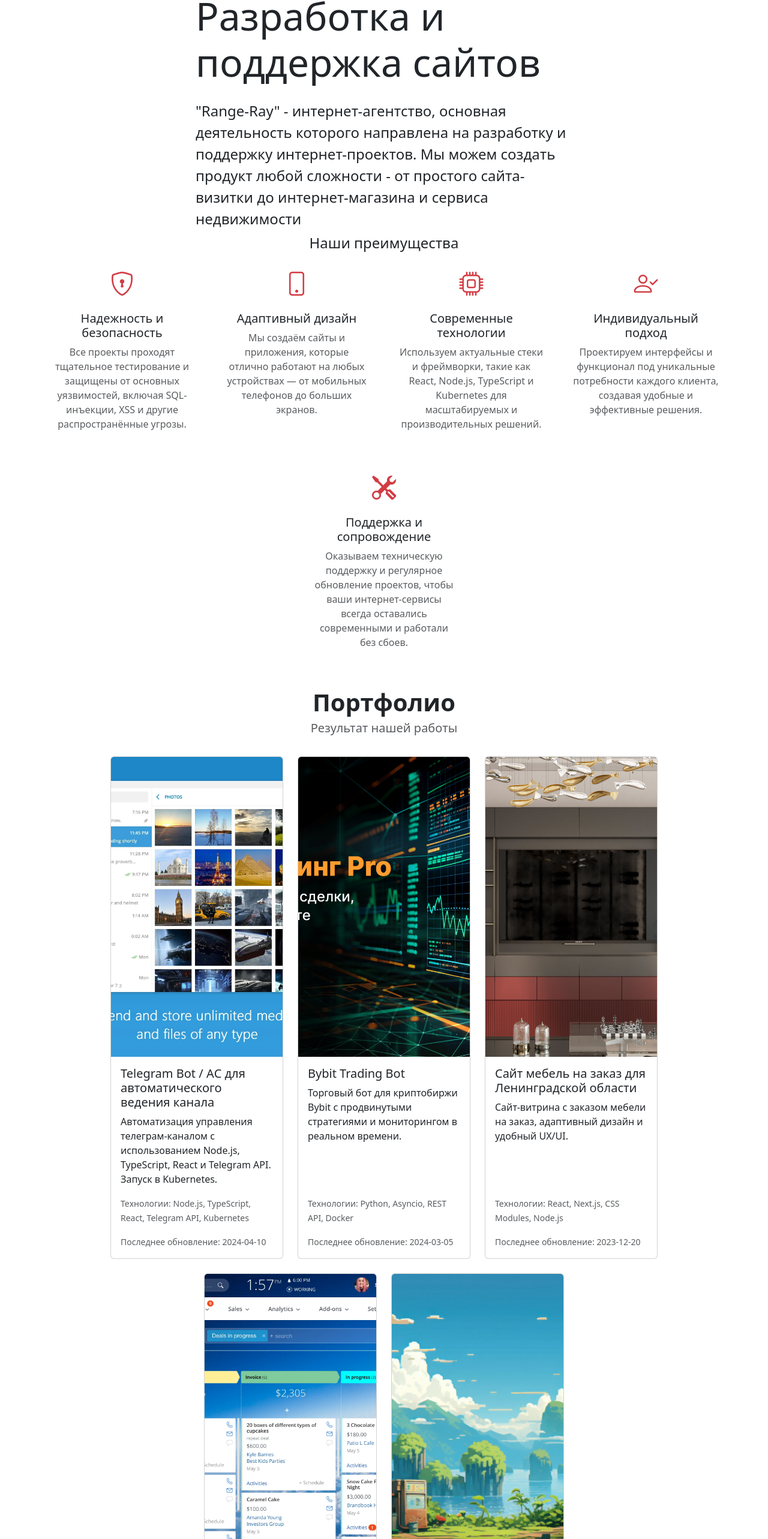
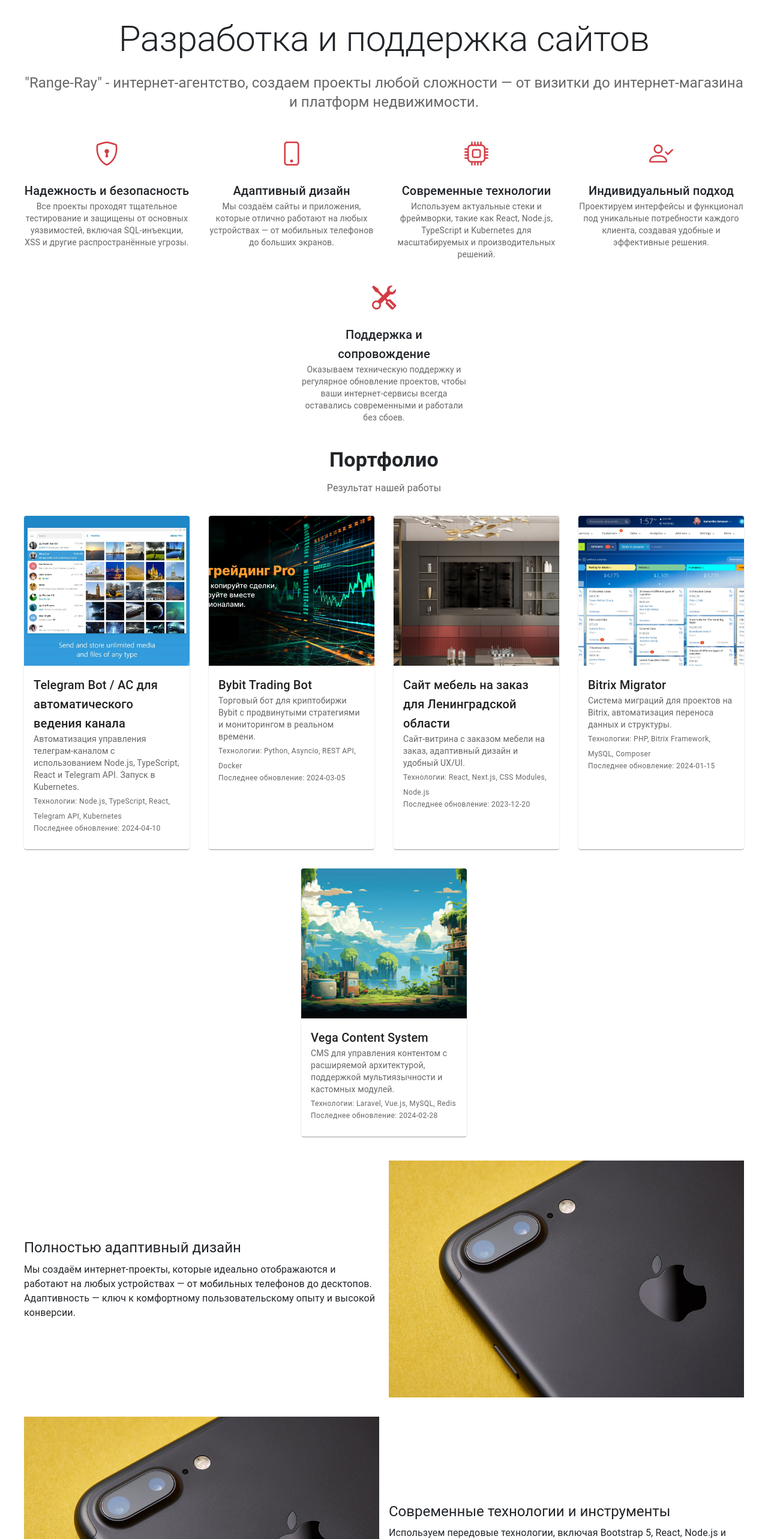
Before and after one commit to artyom-gaibovich/rangeray-frontend-ui, a Next.js app: page / in a window 1280 px wide. Shown: the part 75-2641 px from the top of the page at 60% size. Built offline with nearby package versions, Linux system fonts and the light colour scheme.

Commit message:
RANGERAY-2: Добавил карточку технологического стека

```diff
--- a/app/page.tsx
+++ b/app/page.tsx
@@ -1,13 +1,19 @@
+'use client';
+
 import { withLayout } from '@/layout/Layout';
-import { Col, Container, Row } from 'react-bootstrap';
+import {
+  Box,
+  Grid,
+  Typography,
+  Card,
+  CardContent,
+  CardMedia,
+  Container,
+  TextField,
+  Button,
+} from '@mui/material';
 import Image from 'next/image';
-
-const imageStyle = {
-  borderRadius: '50%',
-  border: '1px solid #fff',
-  width: '100px',
-  height: 'auto',
-};
+import { TechCard } from '@/components/TechCard/TechCard';
 
 const features = [
   {
@@ -147,325 +153,304 @@ const showcases = [
   },
 ];
 
+const techStackData = [
+  {
+    title: 'Языки программирования',
+    techs: [
+      { name: 'PHP' },
+      { name: 'NodeJS' },
+      { name: 'Golang' },
+      { name: 'Python' },
+    ],
+  },
+  {
+    title: 'Базы данных',
+    techs: [{ name: 'PostgreSQL' }, { name: 'MySQL' }, { name: 'MongoDB' }],
+  },
+  {
+    title: 'Фреймворки',
+    techs: [
+      { name: 'NestJS' },
+      { name: 'React' },
+      { name: 'Next.js' },
+      { name: 'Laravel' },
+    ],
+  },
+  {
+    title: 'Системы',
+    techs: [{ name: 'Docker' }, { name: 'Kubernetes' }, { name: 'Linux' }],
+  },
+  {
+    title: 'Обработка данных',
+    techs: [{ name: 'Redis' }, { name: 'RabbitMQ' }, { name: 'ElasticSearch' }],
+  },
+  {
+    title: 'CI/CD',
+    techs: [
+      { name: 'GitHub Actions' },
+      { name: 'GitLab CI' },
+      { name: 'Jenkins' },
+    ],
+  },
+];
 function Home() {
   return (
-    <div className='page-wrapper d-flex flex-column min-vh-100'>
-      <>
-        <Row xl={2} className='justify-content-center'>
-          <Col lg={12}>
-            <h1 className='heading display-3 aos-init aos-animate mb-4'>
+    <Box
+      className='page-wrapper'
+      sx={{
+        display: 'flex',
+        flexDirection: 'column',
+        minHeight: '100vh',
+        py: 5,
+        px: { xs: 2, md: 5 },
+      }}
+    >
+      {/* Hero Section */}
+      <Grid container justifyContent='center' spacing={4} mb={5}>
+        <Grid size={{ xs: 12, lg: 12 }} textAlign='center'>
+          <Typography variant='h2' gutterBottom>
             Разработка и поддержка сайтов
-            </h1>
-            <h2 className='h4 lh-base fw-normal aos-int aos-animate'>
-              &#34;Range-Ray&#34; - интернет-агентство, основная деятельность
-              которого направлена на разработку и поддержку интернет-проектов.
-              Мы можем создать продукт любой сложности - от простого
-              сайта-визитки до интернет-магазина и сервиса недвижимости
-            </h2>
-          </Col>
-        </Row>
+          </Typography>
+          <Typography variant='h5' color='text.secondary'>
+            "Range-Ray" - интернет-агентство, создаем проекты любой сложности —
+            от визитки до интернет-магазина и платформ недвижимости.
+          </Typography>
+        </Grid>
+      </Grid>
 
-        <Row className='justify-content-center'>
-          <Col lg={12}>
-            <h2 className='h4 mb-4 text-center'>Наши преимущества</h2>
-            <Container>
-              <Row className='g-5 justify-content-center'>
+      {/* Features */}
+      <Grid container justifyContent='center' spacing={4} mb={5}>
         {features.map((feature, idx) => (
-                  <Col key={idx} lg={3} sm={6}>
-                    <div className='text-center'>
-                      <div className='mb-3'>
+          <Grid key={idx} size={{ xs: 12, sm: 6, md: 3 }} textAlign='center'>
+            <Box sx={{ mb: 2 }}>
               <i
                 className={`bi bi-${feature.icon} fs-1`}
                 style={{ color: '#d33c44' }}
-                        ></i>
-                      </div>
-                      <h5>{feature.title}</h5>
-                      <p className='text-muted'>{feature.description}</p>
-                    </div>
-                  </Col>
+              />
+            </Box>
+            <Typography variant='h6'>{feature.title}</Typography>
+            <Typography variant='body2' color='text.secondary'>
+              {feature.description}
+            </Typography>
+          </Grid>
         ))}
-              </Row>
-            </Container>
-          </Col>
-        </Row>
+      </Grid>
 
-        <Row className='justify-content-center m-5'>
-          <Col lg={12}>
-            <Container>
-              <Row className='justify-content-center pb-2 text-center'>
-                <h2 className='display-6 fw-bold mb-1'>Портфолио</h2>
-                <p className='lead text-muted mb-4'>Результат нашей работы</p>
-              </Row>
-              <div className='d-flex justify-content-center flex-wrap gap-4'>
-                {portfolioItems.map((item, idx) => (
-                  <div key={idx} className='card' style={{ width: '18rem' }}>
+      {/* Portfolio */}
+      <Box mb={5}>
+        <Typography
+          variant='h4'
+          fontWeight='bold'
+          textAlign='center'
+          gutterBottom
+        >
+          Портфолио
+        </Typography>
+        <Typography
+          variant='subtitle1'
+          color='text.secondary'
+          textAlign='center'
+          mb={4}
+        >
+          Результат нашей работы
+        </Typography>
+        <Grid container spacing={4} justifyContent='center'>
+          {portfolioItems.map((item) => (
+            <Grid key={item.id} size={{ xs: 12, sm: 6, md: 4, lg: 3 }}>
+              <Card sx={{ height: '100%' }}>
+                <CardMedia>
                   <Image
-                      className='card-img-top'
                     src={item.image}
-                      alt='...'
+                    alt={item.title}
                     width={500}
                     height={500}
-                      style={{ objectFit: 'cover' }}
+                    style={{ objectFit: 'cover', width: '100%', height: 250 }}
                   />
+                </CardMedia>
+                <CardContent>
+                  <Typography variant='h6'>{item.title}</Typography>
+                  <Typography variant='body2' color='text.secondary'>
+                    {item.description}
+                  </Typography>
+                  <Typography variant='caption' color='text.secondary'>
+                    Технологии: {item.techStack.join(', ')}
+                  </Typography>
+                  {item.updated && (
+                    <Typography
+                      variant='caption'
+                      color='text.secondary'
+                      display='block'
+                    >
+                      Последнее обновление: {item.updated}
+                    </Typography>
+                  )}
+                </CardContent>
+              </Card>
+            </Grid>
+          ))}
+        </Grid>
+      </Box>
 
-                    <div className='card-body d-flex flex-column'>
-                      <h5 className='card-title'>{item.title}</h5>
-                      <p className='card-text flex-grow-1'>
-                        {item.description}
-                      </p>
-                      <p className='card-text'>
-                        <small className='text-muted'>
-                          Технологии: {item.techStack.join(', ')}
-                        </small>
-                      </p>
-                      {item.updated && (
-                        <p className='card-text'>
-                          <small className='text-muted'>
-                            Последнее обновление: {item.updated}
-                          </small>
-                        </p>
-                      )}
-                    </div>
-                  </div>
-                ))}
-              </div>
-            </Container>
-          </Col>
-        </Row>
-        {/*         <Row xl={2} className="justify-content-center m-5">
-                <Col lg={12}>
-                    <section>
-                        <Container>
-                            <Row className="pb-2 justify-content-center">
-                                <Col md={7} className="text-center"></Col>
-                                <h2 className="text-center display-6 mb-1 fw-bold">Портфолио</h2>
-                                <p className="lead text-center text-muted mb-4">Результат нашей работы</p>
-                            </Row>
-                            <div className="d-flex gap-5">
-                                <div className="card">
-                                    <Image className="card-img-top" src={'/sitew_og.png'} alt={'...'} width={500}
-                                           height={500}
-                                           style={imageStyle2}/>
-                                    <div className="card-body">
-                                        <h5 className="card-title">Сайт PHP</h5>
-                                        <p className="card-text">Интеграция с CRM Bitrix</p>
-                                        <p className="card-text"><small className="text-muted">Время последнего
-                                            обновления 5 мин</small>
-                                        </p>
-                                    </div>
-                                </div>
-                                <div className="card">
-                                    <Image className="card-img-top" src={'/sitew_og.png'} alt={'...'} width={500}
-                                           height={500}
-                                           style={imageStyle2}/>
-                                    <div className="card-body">
-                                        <h5 className="card-title">Сайт PHP</h5>
-                                        <p className="card-text">Интеграция с CRM Bitrix</p>
-                                        <p className="card-text"><small className="text-muted">Время последнего
-                                            обновления 5 мин</small>
-                                        </p>
-                                    </div>
-                                </div>
-                                <div className="card">
-                                    <Image className="card-img-top" src={'/sitew_og.png'} alt={'...'} width={500}
-                                           height={500}
-                                           style={imageStyle2}/>
-                                    <div className="card-body">
-                                        <h5 className="card-title">Сайт PHP</h5>
-                                        <p className="card-text">Интеграция с CRM Bitrix</p>
-                                        <p className="card-text"><small className="text-muted">Время последнего
-                                            обновления 5 мин</small>
-                                        </p>
-                                    </div>
-                                </div>
-                                <div className="card">
-                                    <Image className="card-img-top" src={'/sitew_og.png'} alt={'...'} width={500}
-                                           height={500}
-                                           style={imageStyle2}/>
-                                    <div className="card-body">
-                                        <h5 className="card-title">Сайт PHP</h5>
-                                        <p className="card-text">Интеграция с CRM Bitrix</p>
-                                        <p className="card-text"><small className="text-muted">Время последнего
-                                            обновления 5 мин</small>
-                                        </p>
-                                    </div>
-                                </div>
-                                <div className="card">
-                                    <Image className="card-img-top" src={'/sitew_og.png'} alt={'...'} width={500}
-                                           height={500}
-                                           style={imageStyle2}/>
-                                    <div className="card-body">
-                                        <h5 className="card-title">Сайт PHP</h5>
-                                        <p className="card-text">Интеграция с CRM Bitrix</p>
-                                        <p className="card-text"><small className="text-muted">Время последнего
-                                            обновления 5 мин</small>
-                                        </p>
-                                    </div>
-                                </div>
-                            </div>
-                        </Container>
-
-                    </section>
-                </Col>
-            </Row>*/}
-
-        <Row xl={2} className='justify-content-center g-5'>
-          <Col lg={12}>
-            <section className='showcase'>
-              <div className='container-fluid p-0'>
-                {showcases.map(
-                  ({ title, text, image, orderImageFirst }, idx) => (
-                    <div key={idx} className='row g-0'>
-                      {orderImageFirst ? (
+      {/* Showcases */}
+      <Box mb={5}>
+        {showcases.map(({ title, text, image, orderImageFirst }, idx) => (
+          <Grid container spacing={2} key={idx} mb={4} alignItems='center'>
+            {orderImageFirst && (
               <>
-                          <div className='col-lg-6 showcase-img text-white'>
+                <Grid size={{ xs: 12, md: 6 }}>
                   <Image
                     src={image}
                     alt={title}
                     width={300}
                     height={400}
-                              layout='responsive'
-                              objectFit='cover'
+                    style={{
+                      width: '100%',
+                      height: 'auto',
+                      objectFit: 'cover',
+                    }}
                   />
-                          </div>
-                          <div className='col-lg-6 showcase-text my-auto'>
-                            <h2>{title}</h2>
-                            <p className='lead mb-0'>{text}</p>
-                          </div>
+                </Grid>
+                <Grid size={{ xs: 12, md: 6 }}>
+                  <Typography variant='h5' gutterBottom>
+                    {title}
+                  </Typography>
+                  <Typography variant='body1'>{text}</Typography>
+                </Grid>
               </>
-                      ) : (
+            )}
+            {!orderImageFirst && (
               <>
-                          <div className='col-lg-6 order-lg-2 showcase-img text-white'>
+                <Grid size={{ xs: 12, md: 6 }}>
+                  <Typography variant='h5' gutterBottom>
+                    {title}
+                  </Typography>
+                  <Typography variant='body1'>{text}</Typography>
+                </Grid>
+                <Grid size={{ xs: 12, md: 6 }}>
                   <Image
                     src={image}
                     alt={title}
                     width={300}
                     height={400}
-                              layout='responsive'
-                              objectFit='cover'
+                    style={{
+                      width: '100%',
+                      height: 'auto',
+                      objectFit: 'cover',
+                    }}
                   />
-                          </div>
-                          <div className='col-lg-6 order-lg-1 showcase-text my-auto'>
-                            <h2>{title}</h2>
-                            <p className='lead mb-0'>{text}</p>
-                          </div>
+                </Grid>
               </>
             )}
-                    </div>
-                  )
-                )}
-              </div>
-            </section>
-          </Col>
-        </Row>
+          </Grid>
+        ))}
+      </Box>
 
-        <Row className='justify-content-center my-5'>
-          <Col lg={12}>
-            <section className='testimonials bg-light py-5 text-center'>
-              <div className='container'>
-                <h2 className='mb-5'>Состав команды</h2>
-                <div className='row justify-content-center'>
-                  {teamMembers.map((member, index) => (
-                    <div className='col-6 col-md-4 col-lg-2 mb-4' key={index}>
-                      <div className='testimonial-item text-center'>
+      <Box mb={5}>
+        <Typography
+          variant='h4'
+          fontWeight='bold'
+          textAlign='center'
+          gutterBottom
+        >
+          Наш технологический стек
+        </Typography>
+        <Typography
+          variant='subtitle1'
+          color='text.secondary'
+          textAlign='center'
+          mb={4}
+        >
+          Мы используем современные технологии для разработки и поддержки
+          проектов
+        </Typography>
+
+        <Grid container spacing={4}>
+          {techStackData.map((section, idx) => (
+            <Grid key={idx} size={{ xs: 12, sm: 6, md: 4 }}>
+              <TechCard title={section.title} techs={section.techs} />
+            </Grid>
+          ))}
+        </Grid>
+      </Box>
+
+      {/* Team */}
+      <Box mb={5} textAlign='center'>
+        <Typography variant='h4' mb={4}>
+          Состав команды
+        </Typography>
+        <Grid container spacing={4} justifyContent='center'>
+          {teamMembers.map((member, idx) => (
+            <Grid key={idx} size={{ xs: 6, md: 4, lg: 2 }} textAlign='center'>
               <Image
                 src={member.image}
                 alt={member.name}
                 width={200}
                 height={200}
-                          style={imageStyle}
-                          layout='responsive'
+                style={{ borderRadius: '50%', width: '100%', height: 'auto' }}
               />
-                        <h5 className='mt-3'>{member.name}</h5>
-                        <p className='font-weight-light mb-0'>{member.role}</p>
-                      </div>
-                    </div>
+              <Typography variant='h6' mt={2}>
+                {member.name}
+              </Typography>
+              <Typography variant='body2' color='text.secondary'>
+                {member.role}
+              </Typography>
+            </Grid>
           ))}
-                </div>
-              </div>
-            </section>
-          </Col>
-        </Row>
+        </Grid>
+      </Box>
 
-        <Row className='justify-content-center my-5 px-3'>
-          <Container>
-            <Row className='align-items-start justify-content-center g-5'>
-              <Col xs={12} lg={5}>
-                <h4 className='mb-3'>Форма обратной связи</h4>
-                <p>Предлагаемый удобный в сопровождении инструмент</p>
-                <p>По вопросам сотрудничества пишите:</p>
-                <div className='mb-2'>
-                  <i className='bi bi-envelope-fill me-2'></i>
+      {/* Contact Form */}
+      <Box mb={5}>
+        <Container maxWidth='md'>
+          <Grid container spacing={4}>
+            <Grid size={{ xs: 12, lg: 5 }}>
+              <Typography variant='h5' mb={2}>
+                Форма обратной связи
+              </Typography>
+              <Typography variant='body2' mb={1}>
+                Предлагаемый удобный в сопровождении инструмент
+              </Typography>
+              <Typography variant='body2' mb={2}>
+                По вопросам сотрудничества пишите:
+              </Typography>
+              <Typography variant='body2'>
                 <b>Mail:</b> mail@rangeray.ru
-                </div>
-                <div>
-                  <i className='bi bi-phone-fill me-2'></i>
+              </Typography>
+              <Typography variant='body2'>
                 <b>Phone:</b> +7 (914) 484-9962
-                </div>
-              </Col>
+              </Typography>
+            </Grid>
 
-              <Col xs={12} lg={6}>
-                <form style={{ maxWidth: '500px', margin: '0 auto' }}>
-                  <Row className='mb-3'>
-                    <Col>
-                      <label htmlFor='firstName' className='form-label'>
-                        Имя
-                      </label>
-                      <input
-                        type='text'
-                        className='form-control'
-                        id='firstName'
-                        placeholder='Имя'
+            <Grid size={{ xs: 12, lg: 7 }}>
+              <Box
+                component='form'
+                sx={{ display: 'flex', flexDirection: 'column', gap: 2 }}
+              >
+                <Grid container spacing={2}>
+                  <Grid size={{ xs: 12, md: 6 }}>
+                    <TextField fullWidth label='Имя' variant='outlined' />
+                  </Grid>
+                  <Grid size={{ xs: 12, md: 6 }}>
+                    <TextField fullWidth label='Фамилия' variant='outlined' />
+                  </Grid>
+                </Grid>
+                <TextField fullWidth label='Email' variant='outlined' />
+                <TextField
+                  fullWidth
+                  label='Ваш вопрос...'
+                  multiline
+                  rows={4}
+                  variant='outlined'
                 />
-                    </Col>
-                    <Col>
-                      <label htmlFor='lastName' className='form-label'>
-                        Фамилия
-                      </label>
-                      <input
-                        type='text'
-                        className='form-control'
-                        id='lastName'
-                        placeholder='Фамилия'
-                      />
-                    </Col>
-                  </Row>
-
-                  <div className='mb-3'>
-                    <label htmlFor='email' className='form-label'>
-                      Email
-                    </label>
-                    <input
-                      type='email'
-                      className='form-control'
-                      id='email'
-                      placeholder='example@email.com'
-                    />
-                  </div>
-
-                  <div className='mb-3'>
-                    <label htmlFor='message' className='form-label'>
-                      Напишите нам вопрос
-                    </label>
-                    <textarea
-                      className='form-control'
-                      id='message'
-                      rows={4}
-                      placeholder='Ваш вопрос...'
-                    />
-                  </div>
-
-                  <button type='submit' className='btn btn-primary w-100'>
+                <Button variant='contained' color='primary' fullWidth>
                   Отправить
-                  </button>
-                </form>
-              </Col>
-            </Row>
+                </Button>
+              </Box>
+            </Grid>
+          </Grid>
         </Container>
-        </Row>
-      </>
-    </div>
+      </Box>
+    </Box>
   );
 }
-
 export default withLayout(Home);
--- a/components/CalculatorForm/CalculatorForm.tsx
+++ b/components/CalculatorForm/CalculatorForm.tsx
@@ -54,7 +54,8 @@ const CalculatorForm = () => {
             value='+'
             type='operation'
             onClick={() => setValue(value + '+')}
-          />43
+          />
+          43
         </div>
         <div className='col-4'>
           <CalculatorButton
--- /dev/null
+++ b/components/TechCard/TechCard.tsx
@@ -0,0 +1,33 @@
+import { Card, CardContent, Chip, Stack, Typography } from '@mui/material';
+import { JSX } from 'react';
+
+interface TechCardProps {
+  title: string;
+  techs: { name: string; icon?: string }[];
+}
+
+export const TechCard = ({ title, techs }: TechCardProps): JSX.Element => {
+  return (
+    <Card sx={{ height: '100%', p: 2 }}>
+      <CardContent>
+        <Typography variant='h6' gutterBottom>
+          {title}
+        </Typography>
+        <Stack direction='row' flexWrap='wrap' gap={1}>
+          {techs.map((tech, idx) => (
+            <Chip
+              key={idx}
+              label={tech.name}
+              icon={
+                tech.icon ? <i className={`bi bi-${tech.icon}`} /> : undefined
+              }
+              size='small'
+              color='primary'
+              variant='outlined'
+            />
+          ))}
+        </Stack>
+      </CardContent>
+    </Card>
+  );
+};
```
Lines whose indentation alone changed are shown as unchanged.
